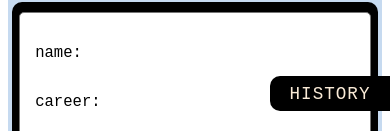
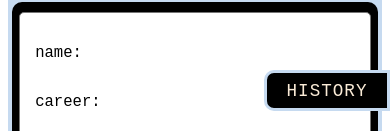
Before and after one commit to glitjch/snappy-client, a React (Create React App) app: page / in a window 390 px wide. Shown: the part 713-844 px from the top of the page. Built offline with nearby package versions, Linux system fonts and the light colour scheme; a web font is replaced by a local one.

Commit message:
Update style for responsiveness

```diff
--- a/src/History.module.css
+++ b/src/History.module.css
@@ -50,6 +50,38 @@
   border-width: 5px;
 
   transition: 0.3s;
+}
+
+@media only screen and (max-width: 1080px) {
+  .main {
+    position: fixed;
+    z-index: 3;
+
+    right: 0;
+    bottom: 60px;
+
+    width: 160px;
+    height: 20px;
+    transition: 0.3;
+
+    border-bottom-left-radius: 10px;
+    border-style: solid;
+    border-color:  #c6daf0;
+
+    font-size: 1.5rem;
+
+  }
+
+  .main:hover {
+    background-color: red;
+    color: white;
+    transition: 0.4s;
+  }
+
+  .focused {
+    width: 80vw;
+    height: 70vh;
+  }
 }
 
 @media only screen and (max-width: 428px) {
```
